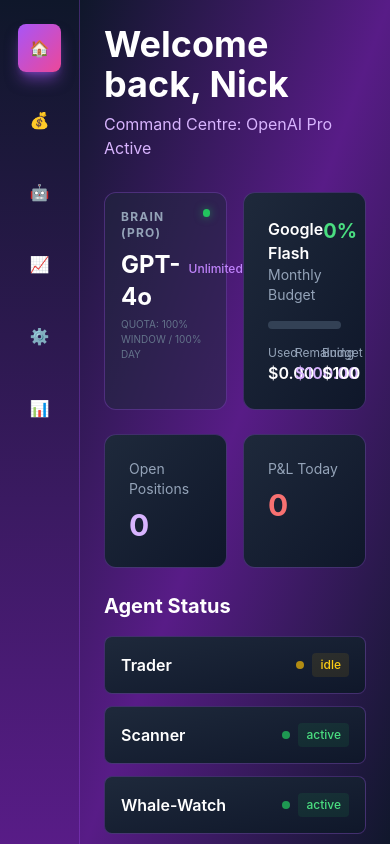
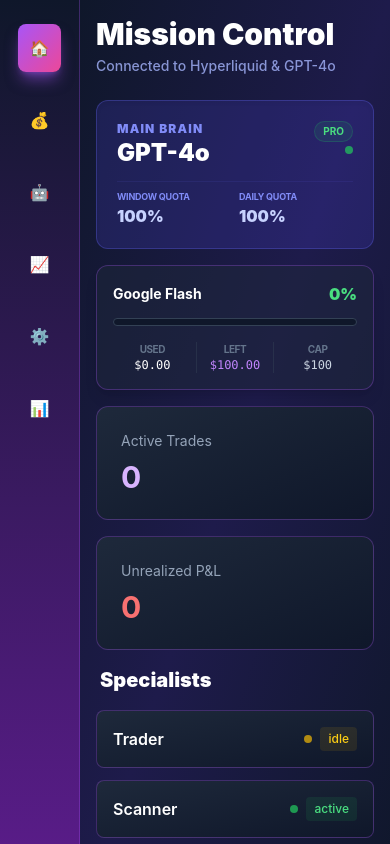
Before and after one commit to 00NickNak00/nak-dashboard, a Next.js app: page / in a window 390 px wide. Built offline with nearby package versions, Linux system fonts and the light colour scheme; no server answers.

Commit message:
style: full mobile responsive update for iPhone and layout cleanup

```diff
--- a/components/BillingCard.js
+++ b/components/BillingCard.js
@@ -5,13 +5,10 @@
   const isDanger = percent > 90
 
   return (
-    <div className="bg-gradient-to-br from-slate-800 to-slate-900 border border-purple-500/30 rounded-xl p-6 hover:border-purple-500/60 transition-all">
-      <div className="flex justify-between items-start mb-4">
-        <div>
-          <h3 className="text-white font-semibold">{provider}</h3>
-          <p className="text-slate-400 text-sm">Monthly Budget</p>
-        </div>
-        <span className={`text-xl font-bold ${
+    <div className="bg-slate-800/50 border border-purple-500/30 rounded-xl p-4 sm:p-6 hover:border-purple-500/60 transition-all shadow-lg">
+      <div className="flex justify-between items-center mb-3">
+        <h3 className="text-white text-sm sm:text-base font-bold truncate pr-2">{provider}</h3>
+        <span className={`text-base sm:text-xl font-black shrink-0 ${
           isDanger ? 'text-red-400' : isWarning ? 'text-yellow-400' : 'text-green-400'
         }`}>
           {percent.toFixed(0)}%
@@ -19,32 +16,32 @@
       </div>
 
       {/* Progress Bar */}
-      <div className="w-full bg-slate-700 rounded-full h-2 mb-4 overflow-hidden">
+      <div className="w-full bg-slate-900 rounded-full h-2 mb-4 overflow-hidden border border-slate-700">
         <div
-          className={`h-full transition-all duration-300 ${
+          className={`h-full transition-all duration-500 ${
             isDanger
-              ? 'bg-gradient-to-r from-red-500 to-red-400'
+              ? 'bg-red-500'
               : isWarning
-              ? 'bg-gradient-to-r from-yellow-500 to-yellow-400'
-              : 'bg-gradient-to-r from-purple-500 to-pink-500'
+              ? 'bg-yellow-500'
+              : 'bg-purple-500'
           }`}
           style={{ width: `${percent}%` }}
         />
       </div>
 
-      {/* Stats */}
-      <div className="grid grid-cols-3 gap-2 text-center">
-        <div>
-          <p className="text-slate-400 text-xs">Used</p>
-          <p className="text-white font-semibold">{currency}{used.toFixed(2)}</p>
+      {/* Stats - Responsive Grid */}
+      <div className="grid grid-cols-3 gap-1 sm:gap-4 text-center">
+        <div className="flex flex-col">
+          <p className="text-slate-500 text-[10px] uppercase font-bold tracking-tighter sm:tracking-normal">Used</p>
+          <p className="text-white text-xs sm:text-sm font-mono">{currency}{used.toFixed(2)}</p>
         </div>
-        <div>
-          <p className="text-slate-400 text-xs">Remaining</p>
-          <p className="text-purple-300 font-semibold">{currency}{remaining.toFixed(2)}</p>
+        <div className="flex flex-col border-x border-slate-700/50 px-1">
+          <p className="text-slate-500 text-[10px] uppercase font-bold tracking-tighter sm:tracking-normal">Left</p>
+          <p className="text-purple-400 text-xs sm:text-sm font-mono">{currency}{remaining.toFixed(2)}</p>
         </div>
-        <div>
-          <p className="text-slate-400 text-xs">Budget</p>
-          <p className="text-white font-semibold">{currency}{budget}</p>
+        <div className="flex flex-col">
+          <p className="text-slate-500 text-[10px] uppercase font-bold tracking-tighter sm:tracking-normal">Cap</p>
+          <p className="text-slate-300 text-xs sm:text-sm font-mono">{currency}{budget}</p>
         </div>
       </div>
     </div>
--- a/pages/index.js
+++ b/pages/index.js
@@ -34,38 +34,52 @@
     }
 
     fetchData()
-    const interval = setInterval(fetchData, 30000) // Refresh every 30s
+    const interval = setInterval(fetchData, 10000) // Refresh every 10s
     return () => clearInterval(interval)
   }, [])
 
   return (
     <Layout>
-      <div className="p-6 bg-gradient-to-br from-slate-900 via-purple-900 to-slate-900 min-h-screen">
+      <div className="p-4 sm:p-6 bg-gradient-to-br from-slate-900 via-indigo-950 to-slate-900 min-h-screen">
         {/* Welcome Header */}
-        <div className="mb-8">
-          <h1 className="text-4xl font-bold text-white mb-2">Welcome back, Nick</h1>
-          <p className="text-purple-300">Command Centre: OpenAI Pro Active</p>
+        <div className="mb-6 sm:mb-8">
+          <h1 className="text-3xl sm:text-4xl font-black text-white mb-1">Mission Control</h1>
+          <p className="text-indigo-300 text-sm sm:text-base font-medium opacity-80">Connected to Hyperliquid & GPT-4o</p>
         </div>
 
-        {/* Grid Layout */}
-        <div className="grid grid-cols-1 lg:grid-cols-3 gap-6">
-          {/* Billing Section - Left */}
-          <div className="lg:col-span-2">
-            <div className="grid grid-cols-1 gap-6">
-              <div className="grid grid-cols-2 gap-4">
+        {/* Grid Layout - 1 col on mobile, 3 col on desktop */}
+        <div className="grid grid-cols-1 lg:grid-cols-3 gap-4 sm:gap-6">
+
+          {/* Main Stats Area - Left 2 Columns */}
+          <div className="lg:col-span-2 space-y-4 sm:space-y-6">
+
+            {/* Billing Row */}
+            <div className="grid grid-cols-1 sm:grid-cols-2 gap-4">
               {/* OpenAI Status Card */}
-                <div className="bg-slate-800/50 border border-purple-500/30 rounded-xl p-4">
-                  <div className="flex justify-between items-start mb-2">
-                    <h3 className="text-xs font-bold text-slate-400 uppercase tracking-widest">Brain (Pro)</h3>
-                    <div className="w-2 h-2 rounded-full bg-green-500 shadow-[0_0_8px_rgba(34,197,94,0.6)]"></div>
+              <div className="bg-indigo-600/20 border border-indigo-500/30 rounded-xl p-5 shadow-inner">
+                <div className="flex justify-between items-start mb-3">
+                  <div>
+                    <h3 className="text-xs font-black text-indigo-400 uppercase tracking-widest">Main Brain</h3>
+                    <p className="text-2xl font-black text-white">GPT-4o</p>
                   </div>
-                  <div className="flex items-baseline gap-2">
-                    <p className="text-2xl font-bold text-white">GPT-4o</p>
-                    <p className="text-xs text-purple-400 font-medium">Unlimited</p>
+                  <div className="flex flex-col items-end">
+                    <span className="text-[10px] font-bold text-green-400 bg-green-500/10 px-2 py-0.5 rounded-full border border-green-500/20 mb-1">PRO</span>
+                    <div className="w-2 h-2 rounded-full bg-green-500 animate-pulse"></div>
                   </div>
-                  <p className="text-[10px] text-slate-500 mt-1 uppercase">Quota: {data.billing?.openai?.windowLeft || '100%'} Window / {data.billing?.openai?.dayLeft || '100%'} Day</p>
+                </div>
+                <div className="grid grid-cols-2 gap-2 mt-2 pt-2 border-t border-indigo-500/10">
+                  <div>
+                    <p className="text-[9px] text-indigo-400 font-bold uppercase tracking-tight">Window Quota</p>
+                    <p className="text-base font-black text-indigo-200">{data.billing?.openai?.windowLeft || '100%'}</p>
+                  </div>
+                  <div>
+                    <p className="text-[9px] text-indigo-400 font-bold uppercase tracking-tight">Daily Quota</p>
+                    <p className="text-base font-black text-indigo-200">{data.billing?.openai?.dayLeft || '100%'}</p>
+                  </div>
+                </div>
               </div>
 
+              {/* Gemini Status */}
               <BillingCard
                 provider="Google Flash"
                 budget={100}
@@ -74,31 +88,31 @@
               />
             </div>
 
-              {/* Trading Cards */}
-              <div className="grid grid-cols-2 gap-4">
+            {/* Trading Row */}
+            <div className="grid grid-cols-1 sm:grid-cols-2 gap-4">
               <TradingCard
-                  title="Open Positions"
+                title="Active Trades"
                 value={data.trading?.positions?.length || 0}
                 type="positions"
               />
               <TradingCard
-                  title="P&L Today"
+                title="Unrealized P&L"
                 value={data.trading?.pnl || 0}
                 type="pnl"
               />
             </div>
           </div>
-          </div>
 
-          {/* Agent Status - Right */}
-          <div>
-            <h2 className="text-xl font-bold text-white mb-4">Agent Status</h2>
-            <div className="space-y-3">
+          {/* Agent Status - Sidebar (Moves to bottom on mobile) */}
+          <div className="space-y-4">
+            <h2 className="text-xl font-black text-white px-1">Specialists</h2>
+            <div className="grid grid-cols-1 gap-3">
               <AgentCard name="Trader" status={data.agents?.trader?.status || 'active'} />
               <AgentCard name="Scanner" status={data.agents?.scanner?.status || 'active'} />
               <AgentCard name="Whale-Watch" status={data.agents?.whale?.status || 'active'} />
             </div>
           </div>
+
         </div>
       </div>
     </Layout>
```
Lines whose indentation alone changed are shown as unchanged.
